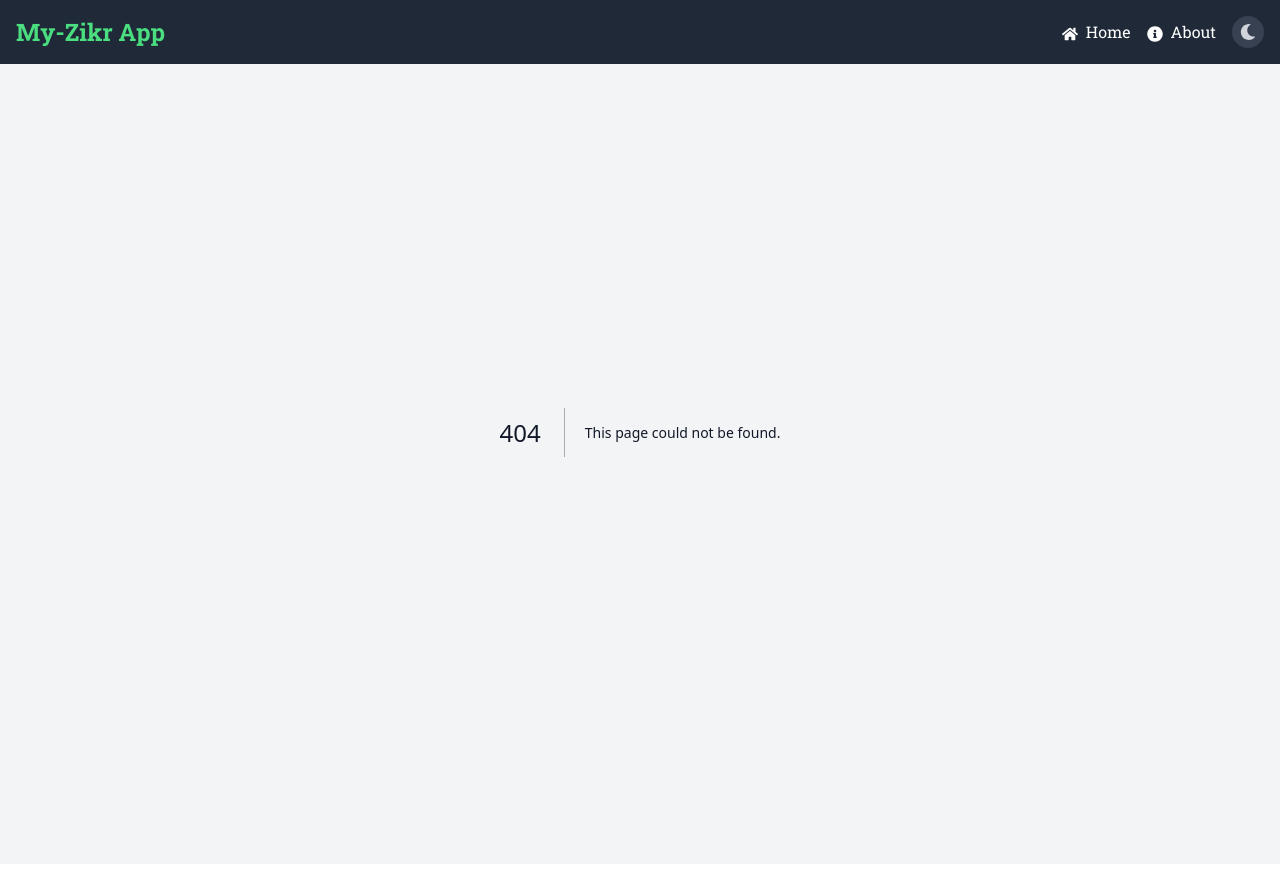
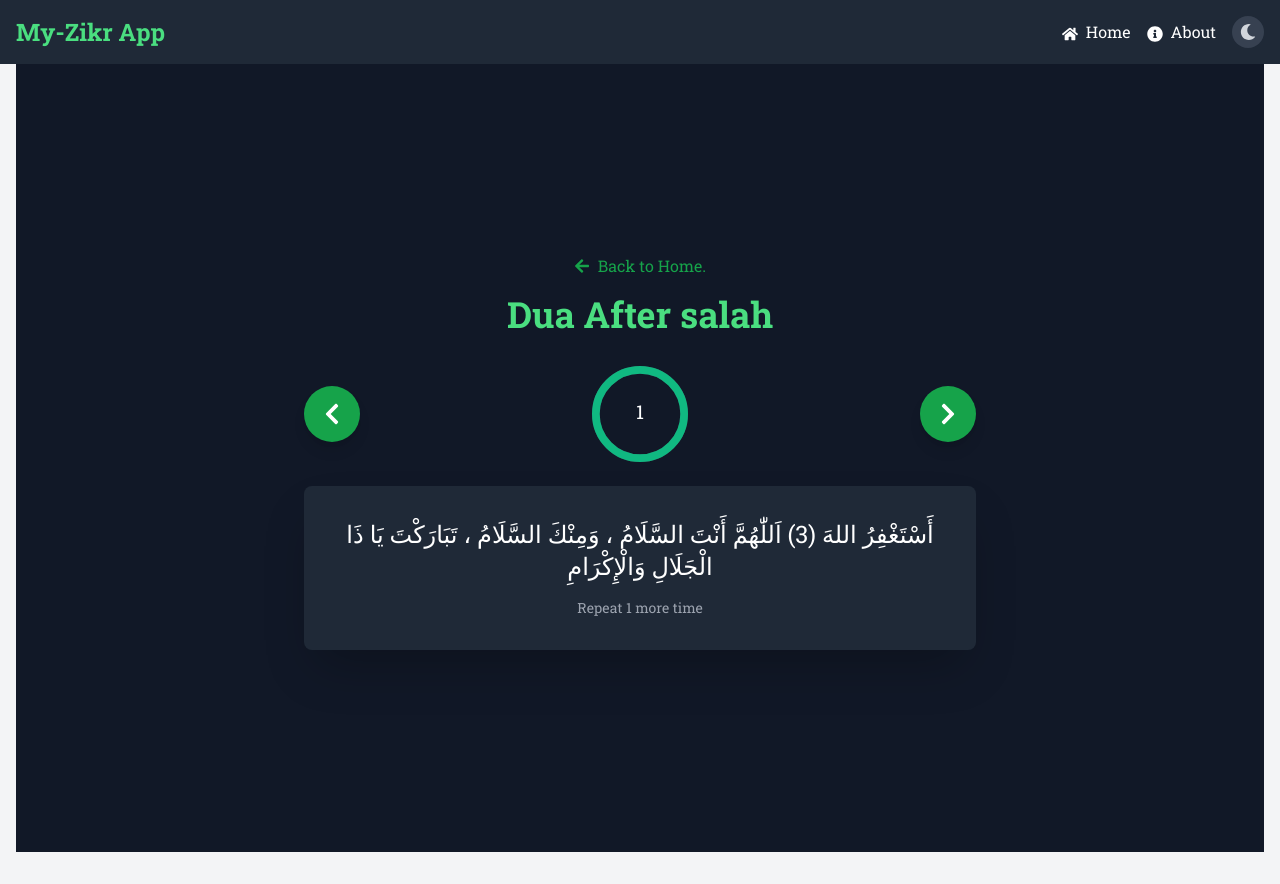
Before and after one commit to MubarekAdem/my-zikr-app, a Next.js app: page /dua/after-salah in a window 1280 px wide. Before the commit this address had no page. Built offline with nearby package versions, Linux system fonts and the light colour scheme.

Commit message:
finished after-salah dhikr

```diff
--- /dev/null
+++ b/src/components/duas/AfterSalah.jsx
@@ -0,0 +1,162 @@
+"use client";
+
+import { useState } from "react";
+import { motion } from "framer-motion";
+import { FaChevronLeft, FaChevronRight } from "react-icons/fa";
+import { CircularProgressbar, buildStyles } from "react-circular-progressbar";
+import "react-circular-progressbar/dist/styles.css";
+import { Roboto_Slab } from "next/font/google";
+import Link from "next/link";
+import { FaSpinner, FaArrowLeft } from "react-icons/fa";
+
+const robotoSlab = Roboto_Slab({ subsets: ["latin"] });
+
+// Morning Zikr data (unchanged)
+const morningZikr = [
+  {
+    text: `أَسْتَغْفِرُ اللهَ (3) اَللّٰهُمَّ أَنْتَ السَّلَامُ ، وَمِنْكَ السَّلَامُ ، تَبَارَكْتَ يَا ذَا الْجَلَالِ وَالْإِكْرَامِ`,
+
+    count: 1,
+  }, // Subhanallah
+  // Alhamdulillah
+  {
+    text: `لَا إِلٰهَ إِلَّا اللهُ وَحْدَهُ لَا شَرِيْكَ لَهُ ، لَهُ الْمُلْكُ وَلَهُ الْحَمْدُ وَهُوَ عَلَىٰ كُلِّ شَيْءٍ قَدِيْرٌ ، اَللّٰهُمَّ لَا مَانِعَ لِمَا أَعْطَيْتَ ، وَلَا مُعْطِيَ لِمَا مَنَعْتَ ، وَلَا يَنْفَعُ ذَا الْجَـدِّ مِنْكَ الْجَـدُّ
+`,
+    count: 1,
+  }, // Alhamdulillah
+  {
+    text: `لَا إِلٰهَ إِلَّا اللهُ وَحْدَهُ لَا شَرِيْكَ لَهُ ، لَهُ الْمُلْكُ وَلَهُ الْحَمْدُ وَهُوَ عَلَىٰ كُلِّ شَيْءٍ قَدِيْرٌ ، لَا حَوْلَ وَلَا قُوَّةَ إِلَّا بِاللهِ ، لَا إِلٰهَ إِلَّا اللهُ ، وَلَا نَعْبُدُ إِلَّا إيَّاهُ ، لَهُ النِّعْمَةُ وَلَهُ الْفَضْلُ وَلَهُ الثَّنَاءُ الْحَسَنُ ، لَا إِلٰهَ إِلَّا اللهُ مُخْلِصِيْنَ لَهُ الدِّيْنَ ، وَلَوْ كَرِهَ الْكَافِرُوْنَ
+`,
+    count: 1,
+  }, // Alhamdulillah
+  {
+    text: `اَللَّٰهُمَّ أَعِنِّيْ عَلَىٰ ذِكْرِكَ وَشُكْرِكَ وَحُسْنِ عِبَادَتِكَ`,
+    count: 1,
+  }, // Alhamdulillah
+  {
+    text: `اَللّٰهُمَّ إِنِّيْ أَعُوْذُ بِكَ مِنَ الْبُخْلِ ، وَأَعُوْذُ بِكَ مِنَ الْجُبْنِ ، وَأَعُوْذُ بِكَ مِنْ أَنْ أُرَدَّ إِلََىٰ أَرْذَلِ الْعُمُرِ ، وَأَعُوْذُ بِكَ مِنْ فِتْنَةِ الدُّنْيَا ، وأَعُوْذُ بِكَ مِنْ عَذَابِ الْقَبْرِ
+`,
+    count: 1,
+  }, // Alhamdulillah
+  {
+    text: `سُبْحَانَ اللهِ (x33) ، اَلْحَمْدُ للهِ (x33)، اَللهُ أَكْبَرُ (x33)`,
+    count: 1,
+  }, // Alhamdulillah
+  {
+    text: `لَا إِلٰهَ إِلَّا اللهُ وَحْدَهُ لَا شَرِيْكَ لَهُ ، لَهُ الْمُلْكُ وَلَهُ الْحَمْدُ ، وَهُوَ عَلَىٰ كُلِّ شَيْءٍ قَدِيْرٌ`,
+    count: 1,
+  }, // Alhamdulillah
+  {
+    text: `اَللهُ لَا إِلٰهَ إِلَّا هُوَ الْحَيُّ الْقَيُّومُ ، لَا تَأْخُذُهُ سِنَةٌ وَلَا نَوْمٌ ، لَهُ مَا فِي السَّمٰوَاتِ وَمَا فِي الْأَرْضِ ، مَنْ ذَا الَّذِيْ يَشْفَعُ عِنْدَهُ إِلَّا بِإِذْنِهِ ، يَعْلَمُ مَا بَيْنَ أَيْدِيْهِمْ وَمَا خَلْفَهُمْ وَلَا يُحِيْطُوْنَ بِشَيْءٍ مِّنْ عِلْمِهِ إِلَّا بِمَا شَاءَ ، وَسِعَ كُرْسِيُّهُ السَّمٰوَاتِ وَالْأَرْضَ وَلَا يَئُوْدُهُُ حِفْظُهُمَا وَهُوَ الْعَلِيُّ الْعَظِيْ`,
+    count: 1,
+  }, // Alhamdulillah
+  {
+    text: `قُلْ هُوَ اللهُ أَحَدٌ ، اَللهُ الصَّمَدُ ، لَمْ يَلِدْ وَلَمْ يُوْلَدْ ، وَلَمْ يَكُنْ لَّهُ كُفُوًا أَحَدٌ`,
+    count: 1,
+  }, // Alhamdulillah
+  {
+    text: `قُلْ أَعُوْذُ بِرَبِّ الْفَلَقِ ، مِنْ شَرِّ مَا خَلَقَ ، وَمِنْ شَرِّ غَاسِقٍ إِذَا وَقَبَ ، وَمِنْ شَرِّ النَّفَّاثَاتِ فِي الْعُقَدِ ، وَمِنْ شَرِّ حَاسِدٍ إِذَا حَسَدَ`,
+    count: 1,
+  }, // Alhamdulillah
+  {
+    text: `قُلْ أَعُوْذُ بِرَبِّ النَّاسِ ، مَلِكِ النَّاسِ ، إِلٰهِ النَّاسِ ، مِنْ شَرِّ الْوَسْوَاسِ الْخَنَّاسِ ، اَلَّذِيْ يُوَسْوِسُ فِيْ صُدُوْرِ النَّاسِ ، مِنَ الْجِنَّةِ وَالنَّاسِ
+`,
+    count: 1,
+  }, // Alhamdulillah
+  {
+    text: `سُبْحَانَكَ وَبِحَمْدِكَ ، لَا إِلٰه إِلَّا أَنْتَ ، أَسْتَغْفِرُكَ وَأَتُوْبُ إِلَيْكَ`,
+    count: 1,
+  }, // Alhamdulillah
+];
+
+export default function MorningZikr() {
+  const [currentIndex, setCurrentIndex] = useState(0);
+  const [currentCount, setCurrentCount] = useState(morningZikr[0].count);
+
+  const nextZikr = () => {
+    if (currentCount > 1) {
+      setCurrentCount(currentCount - 1);
+    } else if (currentIndex < morningZikr.length - 1) {
+      setCurrentIndex(currentIndex + 1);
+      setCurrentCount(morningZikr[currentIndex + 1].count);
+    }
+  };
+
+  const prevZikr = () => {
+    if (currentIndex > 0) {
+      setCurrentIndex(currentIndex - 1);
+      setCurrentCount(morningZikr[currentIndex].count);
+    }
+  };
+
+  const progress =
+    ((morningZikr[currentIndex].count - currentCount + 1) /
+      morningZikr[currentIndex].count) *
+    100;
+
+  return (
+    <div
+      className={`${robotoSlab.className} flex flex-col items-center justify-center min-h-screen bg-gray-900 text-white p-4 mt-[20px]`}
+    >
+      <Link
+        href="/dua"
+        className="inline-flex items-center text-green-600 hover:text-green-700 mb-4"
+      >
+        <FaArrowLeft className="mr-2" />
+        Back to Home.
+      </Link>
+      <h1 className="text-4xl font-bold mb-8 text-green-400">
+        Dua After salah
+      </h1>
+      <div className="w-full max-w-2xl">
+        <div className="flex justify-between items-center mb-6">
+          <motion.button
+            whileHover={{ scale: 1.1 }}
+            whileTap={{ scale: 0.9 }}
+            onClick={prevZikr}
+            className="p-4 bg-green-600 rounded-full shadow-lg"
+            disabled={
+              currentIndex === 0 && currentCount === morningZikr[0].count
+            }
+          >
+            <FaChevronLeft className="text-2xl" />
+          </motion.button>
+          <div className="w-24 h-24">
+            <CircularProgressbar
+              value={progress}
+              text={`${currentCount}`}
+              styles={buildStyles({
+                textColor: "#fff",
+                pathColor: "#10B981",
+                trailColor: "#374151",
+              })}
+            />
+          </div>
+          <motion.button
+            whileHover={{ scale: 1.1 }}
+            whileTap={{ scale: 0.9 }}
+            onClick={nextZikr}
+            className="p-4 bg-green-600 rounded-full shadow-lg"
+          >
+            <FaChevronRight className="text-2xl" />
+          </motion.button>
+        </div>
+        <motion.div
+          key={currentIndex}
+          initial={{ opacity: 0, y: 20 }}
+          animate={{ opacity: 1, y: 0 }}
+          exit={{ opacity: 0, y: -20 }}
+          transition={{ duration: 0.5 }}
+          className="p-8 bg-gray-800 rounded-lg shadow-2xl text-center"
+        >
+          <p className="text-2xl mb-4" dir="rtl">
+            {morningZikr[currentIndex].text}
+          </p>
+          <p className="text-sm text-gray-400">
+            Repeat {currentCount} more {currentCount === 1 ? "time" : "times"}
+          </p>
+        </motion.div>
+      </div>
+    </div>
+  );
+}
--- a/src/components/duas/BeforeSleep.jsx
+++ b/src/components/duas/BeforeSleep.jsx
@@ -201,7 +201,7 @@ export default function MorningZikr() {
       className={`${robotoSlab.className} flex flex-col items-center justify-center min-h-screen bg-gray-900 text-white p-4 mt-[20px]`}
     >
       <Link
-        href="/"
+        href="/dua"
         className="inline-flex items-center text-green-600 hover:text-green-700 mb-4"
       >
         <FaArrowLeft className="mr-2" />
--- a/src/components/duas/DuaCategory.jsx
+++ b/src/components/duas/DuaCategory.jsx
@@ -20,8 +20,8 @@ import {
 
 const duaCategories = [
   { href: "/dua/before-sleep", title: "Before Sleep Dhikr", icon: FaBed },
-  { href: "/salah", title: "Salah Dhikr", icon: FaPray },
-  { href: "/after-salah", title: "After Salah Dhikr", icon: FaPray },
+  { href: "/dua/salah", title: "Salah Dhikr", icon: FaPray },
+  { href: "/dua/after-salah", title: "After Salah Dhikr", icon: FaPray },
   { href: "/ruqyah", title: "Ruqyah & Illness", icon: FaShieldAlt },
   { href: "/praises", title: "Praises Of Allah", icon: FaHeart },
   { href: "/salawat", title: "Salawat", icon: FaMosque },
--- /dev/null
+++ b/src/pages/dua/after-salah/index.js
@@ -0,0 +1,12 @@
+import React from "react";
+import AfterSalah from "@/components/duas/AfterSalah";
+
+const Page = () => {
+  return (
+    <div>
+      <AfterSalah />
+    </div>
+  );
+};
+
+export default Page;
```
